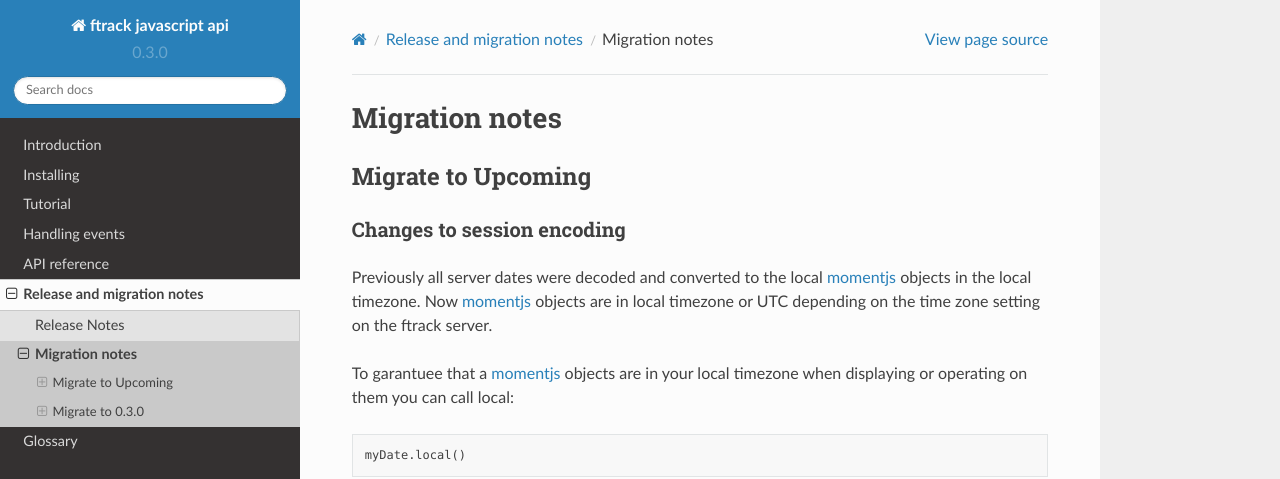
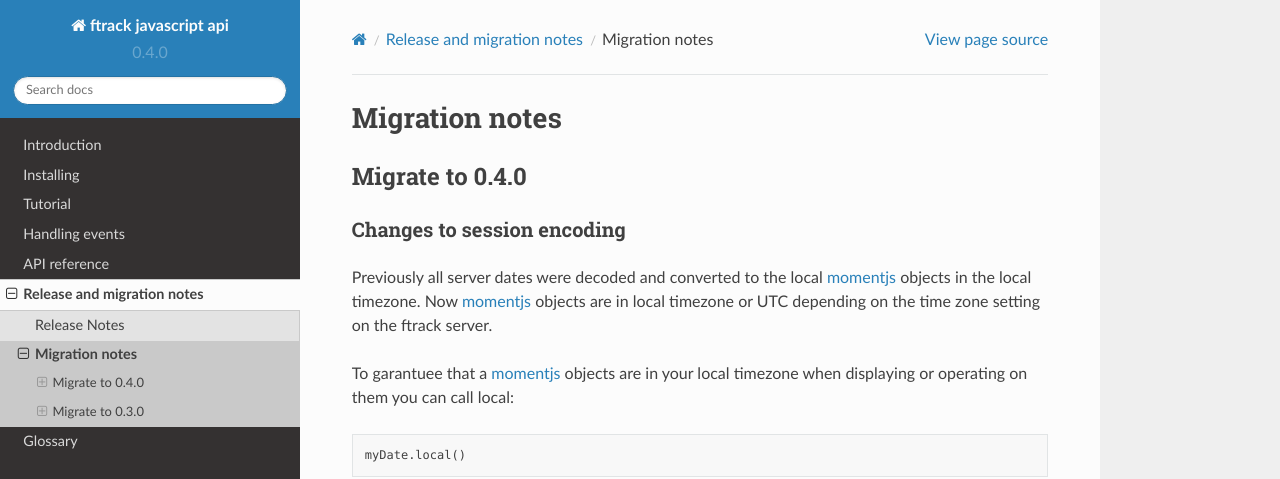
Before and after one commit to ftrackhq/ftrack-javascript, a Sphinx documentation site: the page built from doc/release/migration.rst, in a window 1280 px wide. Shown: the top 479 px of the page. Built offline with Sphinx 7.4.7 and the Read the Docs theme 2.0.0, drawn with Linux system fonts in a browser that asks for light colours.

Commit message:
Bump version and release notes

```diff
--- a/doc/release/migration.rst
+++ b/doc/release/migration.rst
@@ -7,9 +7,9 @@
 Migration notes
 ***************
 
-.. _release/migration/upcoming:
+.. _release/migration/0.4.0:
 
-Migrate to Upcoming
+Migrate to 0.4.0
 ================
 
 Changes to session encoding
--- a/doc/release/release_notes.rst
+++ b/doc/release/release_notes.rst
@@ -7,7 +7,8 @@
 Release Notes
 *************
 
-.. release:: Upcoming
+.. release:: 0.4.0
+    :date: 2017-02-09
 
     .. change:: new
         :tags: Session, Encoding
@@ -24,7 +25,7 @@ Release Notes
 
         .. seealso::
 
-            :ref:`release/migration/upcoming`
+            :ref:`release/migration/0.4.0`
 
 .. release:: 0.3.0
     :date: 2017-01-30
--- a/package.json
+++ b/package.json
@@ -1,6 +1,6 @@
 {
   "name": "ftrack-javascript-api",
-  "version": "0.3.0",
+  "version": "0.4.0",
   "description": "JavaScript API for ftrack.",
   "main": "lib/index.js",
   "scripts": {
```
